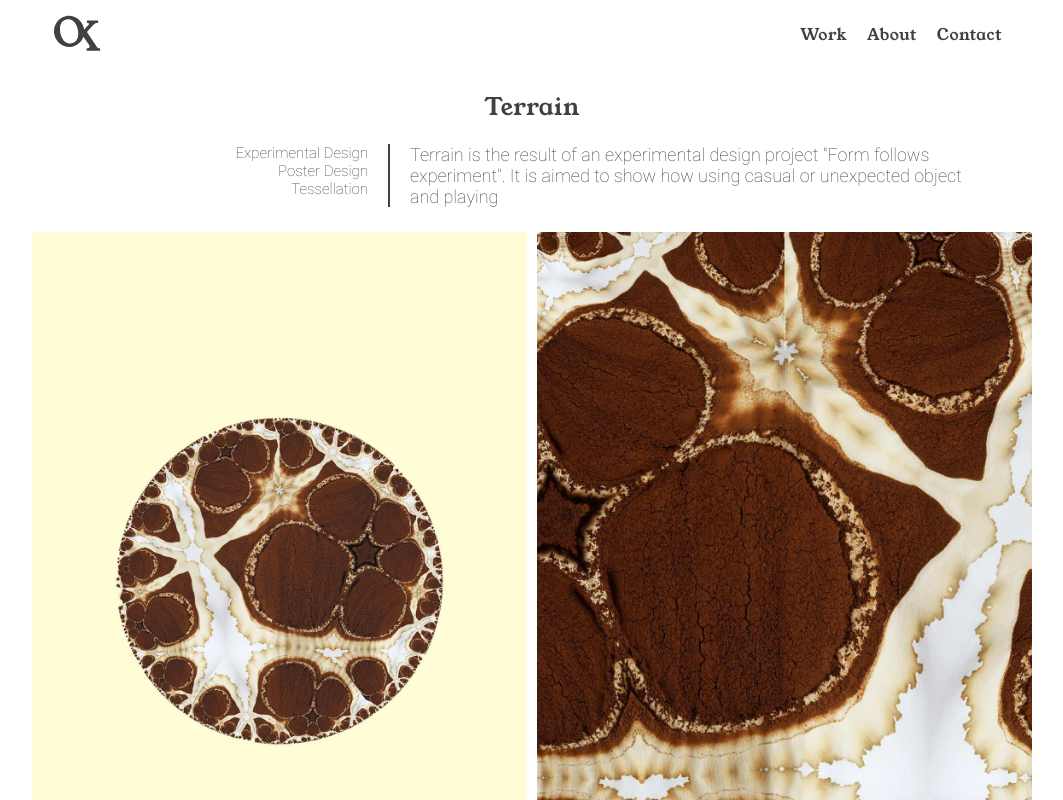
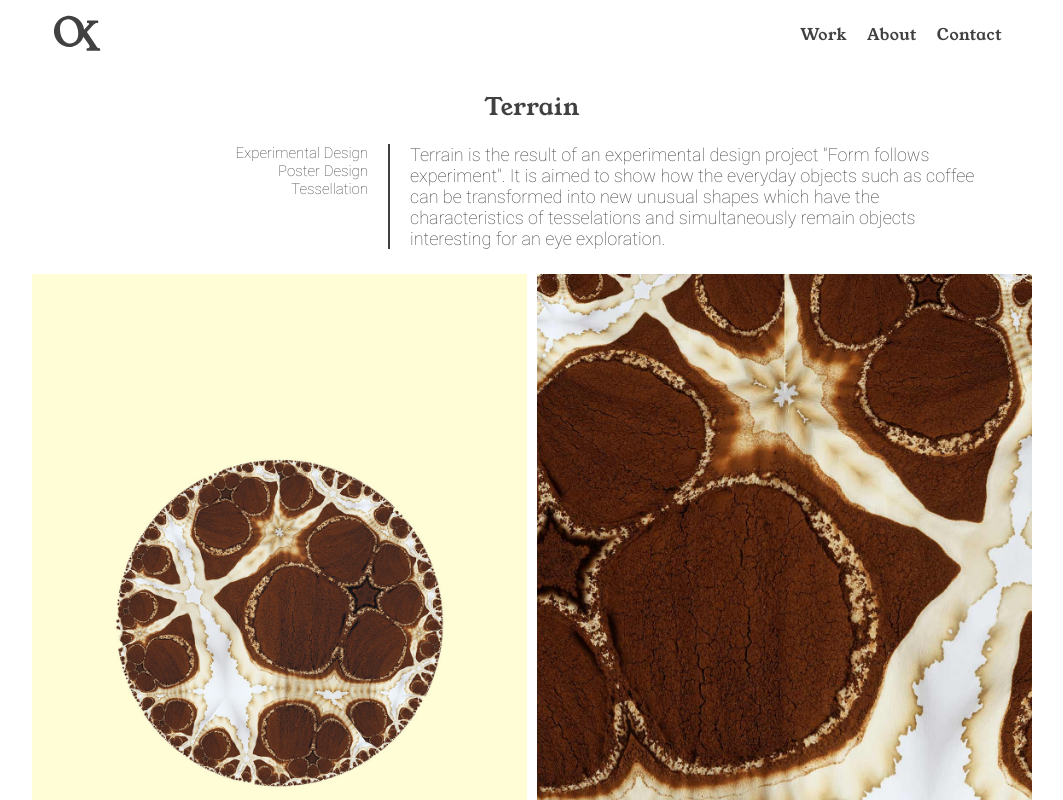
Before and after one commit to olena-kokhan/olena-kokhan.github.io, a Vue app: page /Work/Terrain/ in a window 1280 px wide. Shown: the top 800 px of the page, without its empty margins (108-1171 px from the left). Built offline with nearby package versions, Linux system fonts and the light colour scheme.

Commit message:
Update Project.vue

```diff
--- a/src/components/Project.vue
+++ b/src/components/Project.vue
@@ -40,7 +40,7 @@ var projectDataMap = {
       "Collage",
       "Scanning",
     ],
-    bodyText: "“Intergenerational Self” is an intimate look at family narratives and the value of memories through the medium of collage.",
+    bodyText: "\“Intergenerational Self\” is an intimate look at family narratives and the value of memories through the medium of collage.",
     images: [
       "IntergenerationalSelf/IntergenerationalSelf_1200x850__1.jpg",
       "IntergenerationalSelf/IntergenerationalSelf_1200x850_2.jpg",
@@ -173,7 +173,7 @@ var projectDataMap = {
       "Experimental Design",
       "Poster Design",
       "Tessellation"],
-    bodyText: "Terrain is the result of an experimental design project \"Form follows experiment\". It is aimed to show how using casual or unexpected object and playing ",
+    bodyText: "Terrain is the result of an experimental design project \"Form follows experiment\". It is aimed to show how the everyday objects such as coffee can be transformed into new unusual shapes which have the characteristics of tesselations and simultaneously remain objects interesting for an eye exploration.",
     images: [
       "Terrain/Terrain_580x850_1.jpg",
       "Terrain/Terrain_580x850_2.jpg",
@@ -265,7 +265,7 @@ var projectDataMap = {
       "Analogue Design",
       "Handmade production",
     ],
-    bodyText: "……",
+    bodyText: "The topic of a poster is determined by the amount of pressure put on the modern human being. We feel a lot of it in every part of life: work, study, private life, health, society. Very often people feel broken or devastated from all the amount of responsibilities laying on their shoulders. That is why the poster urges you to resist and Don't let it pressure you..",
     images: [
       "Pressure/Pressure_1200x850_1.jpg",
       "Pressure/Pressure_1200x850_2.jpg",
@@ -287,7 +287,7 @@ var projectDataMap = {
       "Illustration",
       "Typography"
     ],
-    bodyText: "……",
+    bodyText: "Reflection on the negative effects of social media.",
     images: [
       "SMPosters/SMPosters_1200x850_1.jpg",
       "SMPosters/SMPosters_1200x850_2.jpg"
```
